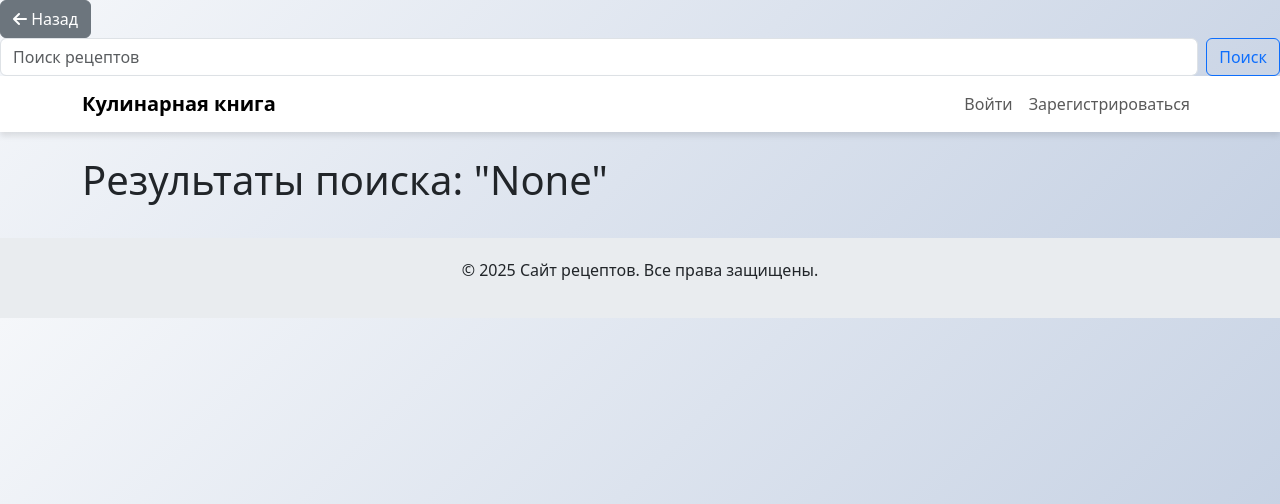
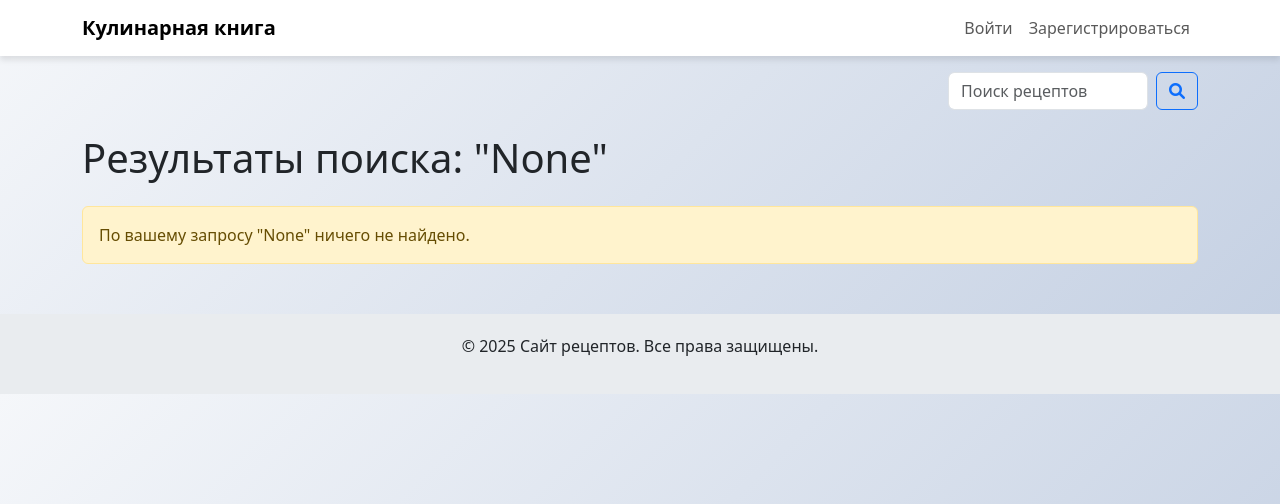
Before and after one commit to EvgeniyMoz/recipe_site, a Django app: page /search/ in a window 1280 px wide. Shown: the top 504 px of the page. Run offline with Django 5.2, Linux system fonts and the light colour scheme.

Commit message:
Исправлены ошибки с 'recipe_detail', добавлен функционал поиска и кликабельных карточек

```diff
--- a/recipes/templates/recipes/base.html
+++ b/recipes/templates/recipes/base.html
@@ -6,18 +6,9 @@
     <title>Сайт рецептов</title>
     <!-- Bootstrap CSS -->
     <link href="https://cdn.jsdelivr.net/npm/bootstrap@5.3.0-alpha1/dist/css/bootstrap.min.css" rel="stylesheet">
+    <!-- Font Awesome -->
+    <link href="https://cdnjs.cloudflare.com/ajax/libs/font-awesome/6.0.0/css/all.min.css" rel="stylesheet">
     <!-- Custom CSS -->
-    <link href="https://cdnjs.cloudflare.com/ajax/libs/font-awesome/6.0.0/css/all.min.css" rel="stylesheet">
-
-    <a href="{% url 'home' %}" class="btn btn-secondary">
-        <i class="fas fa-arrow-left"></i> Назад
-    </a>
-
-    <form class="d-flex ms-auto" action="{% url 'search' %}" method="get">
-        <input class="form-control me-2" type="search" placeholder="Поиск рецептов" name="q">
-        <button class="btn btn-outline-primary" type="submit">Поиск</button>
-    </form>
-
     <style>
         body {
             background: linear-gradient(135deg, #f5f7fa, #c3cfe2);
@@ -48,6 +39,7 @@
     </style>
 </head>
 <body>
+    <!-- Навигационная панель -->
     <nav class="navbar navbar-expand-lg navbar-light bg-white">
         <div class="container">
             <a class="navbar-brand fw-bold" href="{% url 'home' %}">Кулинарная книга</a>
@@ -62,12 +54,27 @@
             </div>
         </div>
     </nav>
+
+    <!-- Форма поиска -->
+    <div class="container mt-3">
+        <form class="d-flex justify-content-end" action="{% url 'search' %}" method="get">
+            <input class="form-control me-2" type="search" placeholder="Поиск рецептов" name="q" style="width: 200px;">
+            <button class="btn btn-outline-primary" type="submit">
+                <i class="fas fa-search"></i>
+            </button>
+        </form>
+    </div>
+
+    <!-- Основной контент -->
     <div class="container mt-4">
         {% block content %}{% endblock %}
     </div>
+
+    <!-- Подвал -->
     <footer>
         <p>&copy; 2025 Сайт рецептов. Все права защищены.</p>
     </footer>
+
     <!-- Bootstrap JS -->
     <script src="https://cdn.jsdelivr.net/npm/bootstrap@5.3.0-alpha1/dist/js/bootstrap.bundle.min.js"></script>
 </body>
--- a/recipes/templates/recipes/recipe_detail.html
+++ b/recipes/templates/recipes/recipe_detail.html
@@ -12,7 +12,9 @@
         {% endfor %}
     </p>
     <div class="d-flex gap-2">
-        <a href="{% url 'home' %}" class="btn btn-secondary">Назад</a>
+        <a href="{% url 'home' %}" class="btn btn-secondary">
+            <i class="fas fa-arrow-left"></i> Назад
+        </a>
         {% if user == recipe.author %}
             <a href="{% url 'edit_recipe' recipe.pk %}" class="btn btn-outline-secondary">Редактировать</a>
         {% endif %}
--- a/recipes/templates/recipes/search_results.html
+++ b/recipes/templates/recipes/search_results.html
@@ -1,19 +1,32 @@
 {% extends 'recipes/base.html' %}
 
 {% block content %}
-    <h1>Результаты поиска: "{{ query }}"</h1>
+    <h1 class="mb-4">Результаты поиска: "{{ query }}"</h1>
+
+    {% if recipes %}
+        <!-- Список найденных рецептов -->
         <div class="row row-cols-1 row-cols-md-3 g-4">
             {% for recipe in recipes %}
                 <div class="col">
-                <div class="card h-100">
+                    <div class="card h-100" onclick="location.href='{% url 'recipe_detail' recipe.pk %}'" style="cursor: pointer;">
+                        <!-- Изображение рецепта -->
                         <img src="{{ recipe.image.url }}" class="card-img-top" alt="{{ recipe.title }}" style="height: 200px; object-fit: cover;">
                         <div class="card-body d-flex flex-column">
+                            <!-- Название рецепта -->
                             <h5 class="card-title">{{ recipe.title }}</h5>
-                        <p class="card-text flex-grow-1">{{ recipe.description|truncatewords:10 }}</p>
-                        <a href="{% url 'recipe_detail' recipe.pk %}" class="btn btn-primary">Посмотреть рецепт</a>
+                            <!-- Описание рецепта -->
+                            <p class="card-text flex-grow-1">{{ recipe.description|truncatewords:15 }}</p>
+                            <!-- Кнопка "Посмотреть рецепт" -->
+                            <a href="{% url 'recipe_detail' recipe.pk %}" class="btn btn-primary mt-auto">Посмотреть рецепт</a>
                         </div>
                     </div>
                 </div>
             {% endfor %}
         </div>
+    {% else %}
+        <!-- Сообщение, если ничего не найдено -->
+        <div class="alert alert-warning" role="alert">
+            По вашему запросу "{{ query }}" ничего не найдено.
+        </div>
+    {% endif %}
 {% endblock %}
--- a/recipes/urls.py
+++ b/recipes/urls.py
@@ -3,10 +3,10 @@
 
 urlpatterns = [
     path('', views.home, name='home'),
-    path('recipe/<int:pk>/', views.recipe_detail, name='recipe_detail'),
-    path('add/', views.add_recipe, name='add_recipe'),  # Маршрут для добавления рецепта
-    path('edit/<int:pk>/', views.edit_recipe, name='edit_recipe'),  # Маршрут для редактирования рецепта
+    path('recipe/<int:pk>/', views.recipe_detail, name='recipe_detail'),  # Маршрут для деталей рецепта
+    path('add/', views.add_recipe, name='add_recipe'),
+    path('edit/<int:pk>/', views.edit_recipe, name='edit_recipe'),
     path('category/<int:category_id>/', views.category_recipes, name='category_recipes'),
-    path('add_category/', views.add_category, name='add_category'),
-    path('search/', views.search, name='search'),
+    path('search/', views.search, name='search'),  # Маршрут для поиска
+    path('add_category/', views.add_category, name='add_category'),  # Маршрут для добавления категории
 ]
--- a/recipes/views.py
+++ b/recipes/views.py
@@ -73,6 +73,9 @@
     return redirect('home')
 
 def search(request):
-    query = request.GET.get('q')
-    recipes = Recipe.objects.filter(title__icontains=query) if query else []
+    query = request.GET.get('q')  # Получаем запрос из формы
+    if query:
+        recipes = Recipe.objects.filter(title__icontains=query)  # Поиск по названию рецепта
+    else:
+        recipes = []  # Если запрос пустой, возвращаем пустой список
     return render(request, 'recipes/search_results.html', {'recipes': recipes, 'query': query})
```
Also changed, not shown: recipes/templates/recipes/home.html (+4 -4 lines), db.sqlite3. Lines whose indentation alone changed are shown as unchanged.
